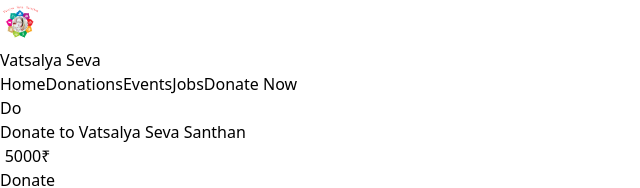
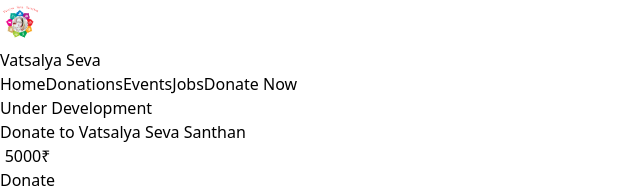
Before and after one commit to VatsalyaSeva/VatsalyaSevaWebsite, a Next.js app: page /donations in a window 1280 px wide. Shown: the top 188 px of the page, without its empty margins (0-640 px from the left). Built offline with nearby package versions, Linux system fonts and the light colour scheme.

Commit message:
Under Development Tags on screen

```diff
--- a/app/donations/page.tsx
+++ b/app/donations/page.tsx
@@ -2,6 +2,6 @@
 
 export default function donations() {
     return (
-        <div>Do</div>
+        <div className='h-[405px] w-full grid place-content-center'>Under Development</div>
     )
 }
--- a/app/events/page.tsx
+++ b/app/events/page.tsx
@@ -2,8 +2,6 @@
 
 export default function events() {
     return (
-        <div>events
-
-        </div>
+        <div className='h-[405px] w-full grid place-content-center'>Under Development</div>
     )
 }
--- a/app/footer.tsx
+++ b/app/footer.tsx
@@ -4,7 +4,7 @@
     return (
         <div className='bg-amber-100 w-full  px-2 space-y-5 rounded-tl-[50px] mt-[50px] rounded-tr-[50px]'>
             <div className='py-7 border-b-[2px] border-red-800 w-full flex sm:flex-row flex-col justify-center items-center space-x-3 space-y-3'>
-                <p className='font-semibold text-lg'>Donate to Vatsalya Seva Santhan</p>
+                <p className='font-semibold text-lg pt-2'>Donate to Vatsalya Seva Santhan</p>
                 <button className='flex flex-row justify-center items-center'>
                     <p className='border-2 rounded-tl-lg rounded-bl-lg border-red-500 px-5 py-2'>5000₹</p>
                     <p className='bg-red-500 px-3 py-2 text-white rounded-tr-lg rounded-br-lg'>Donate</p>
--- a/app/jobs/page.tsx
+++ b/app/jobs/page.tsx
@@ -2,6 +2,6 @@
 
 export default function jobs() {
     return (
-        <div>jobs</div>
+        <div className='h-[405px] w-full grid place-content-center'>Under Development</div>
     )
 }
```
